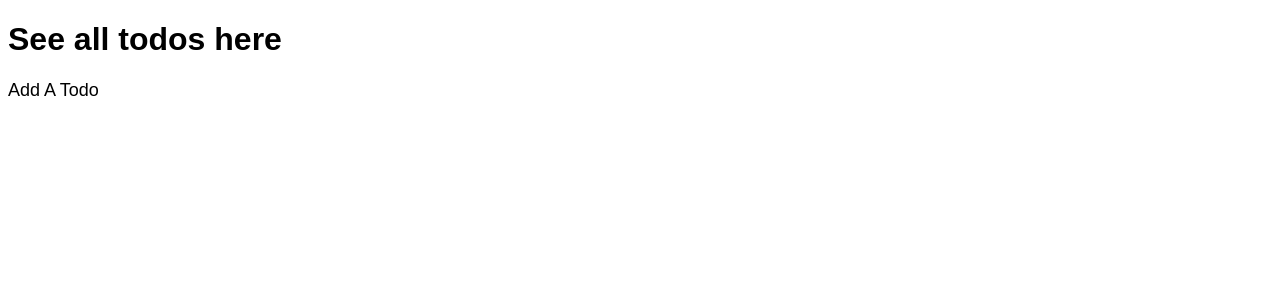
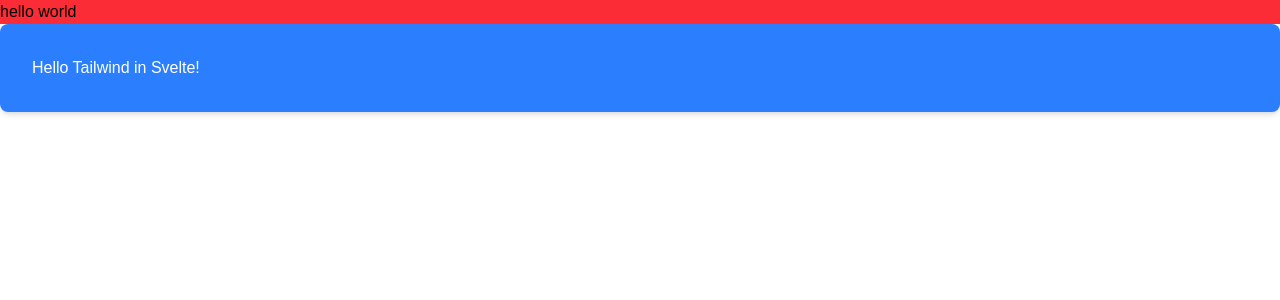
Before and after one commit to parham-mosadeq/todo-svelte, a SvelteKit app: page / in a window 1280 px wide. Shown: the top 300 px of the page. Built offline with nearby package versions, Linux system fonts and the light colour scheme.

Commit message:
update: added tailwind

```diff
--- a/package.json
+++ b/package.json
@@ -19,5 +19,9 @@
 		"svelte-check": "^4.3.4",
 		"typescript": "^5.9.3",
 		"vite": "^7.2.2"
+	},
+	"dependencies": {
+		"@tailwindcss/vite": "^4.1.18",
+		"tailwindcss": "^4.1.18"
 	}
 }
--- /dev/null
+++ b/src/app.css
@@ -0,0 +1,5 @@
+@import "tailwindcss";
+
+body {
+  font-family: sans-serif;
+}
--- a/src/routes/+layout.svelte
+++ b/src/routes/+layout.svelte
@@ -1,12 +1,11 @@
 <script lang="ts">
-	import favicon from '$lib/assets/favicon.svg';
+  import "../app.css";
 
 	let { children } = $props();
 </script>
 
 <svelte:head>
 	<link rel="stylesheet" href="/index.css">
-	<link rel="icon" href={favicon} />
 </svelte:head>
 
 {@render children()}
--- a/src/routes/+page.svelte
+++ b/src/routes/+page.svelte
@@ -1,4 +1,4 @@
-<script>
+<script lang="ts">
 </script>
 
 <svelte:head>
@@ -7,7 +7,15 @@
 
 </svelte:head>
 
-<h1>See all todos here</h1>
-<a href="todo">
-  add a todo
-</a>
+<div>
+<h1 class="bg-red-500">hello world</h1>
+<div class="bg-blue-500 text-white p-8 rounded-lg shadow-md">
+  Hello Tailwind in Svelte!
+</div>
+</div>
+
+
+<style lang="postcss">
+  @reference "tailwindcss";
+
+</style>
--- a/static/index.css
+++ b/static/index.css
@@ -1,4 +1,4 @@
-* {
+/* * {
   box-sizing: border-box;
 }
 
@@ -21,4 +21,4 @@ button {
 
 body {
   font-family: sans-serif;
-}
+} */
--- a/vite.config.ts
+++ b/vite.config.ts
@@ -1,6 +1,7 @@
-import { sveltekit } from '@sveltejs/kit/vite';
-import { defineConfig } from 'vite';
+import { sveltekit } from "@sveltejs/kit/vite";
+import { defineConfig } from "vite";
+import tailwindcss from "@tailwindcss/vite";
 
 export default defineConfig({
-	plugins: [sveltekit()]
+  plugins: [tailwindcss(), sveltekit()],
 });
```
Also changed, not shown: 2 other files (tests, documents, lock files or other folders).
